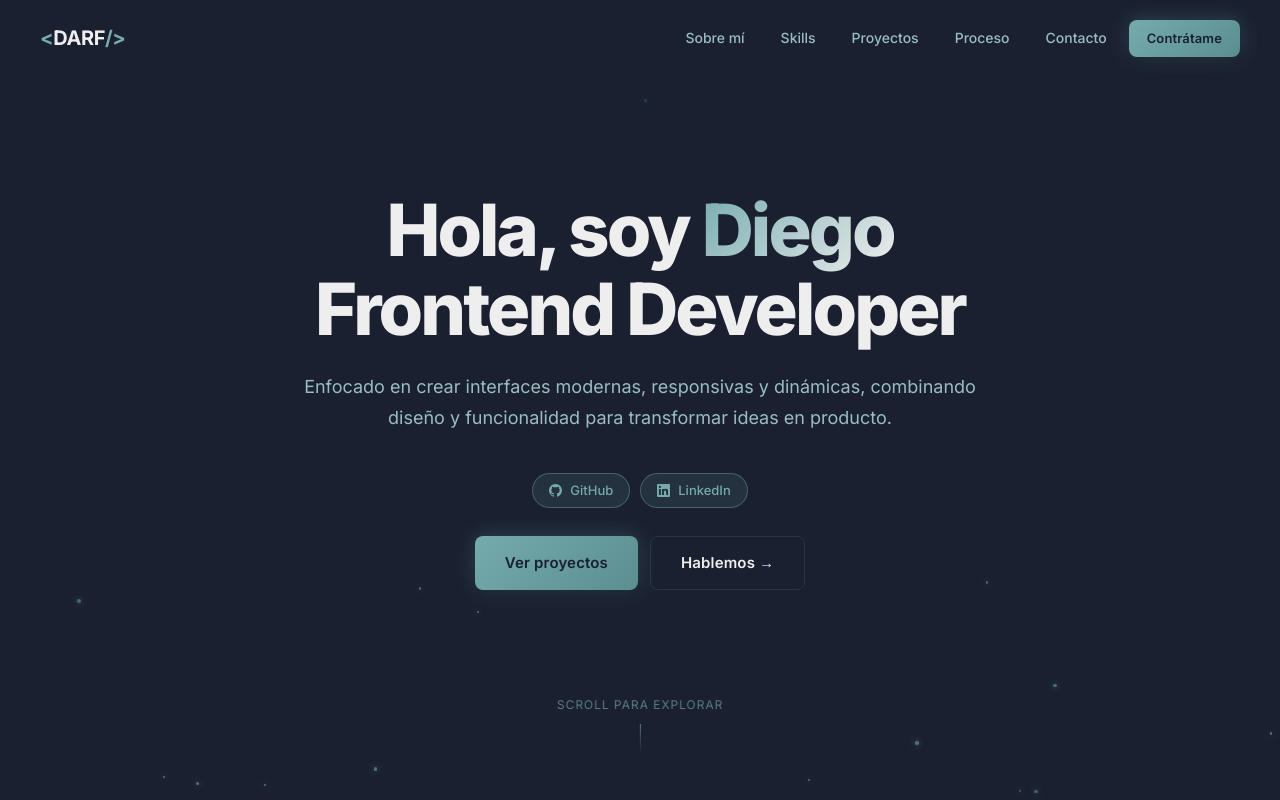
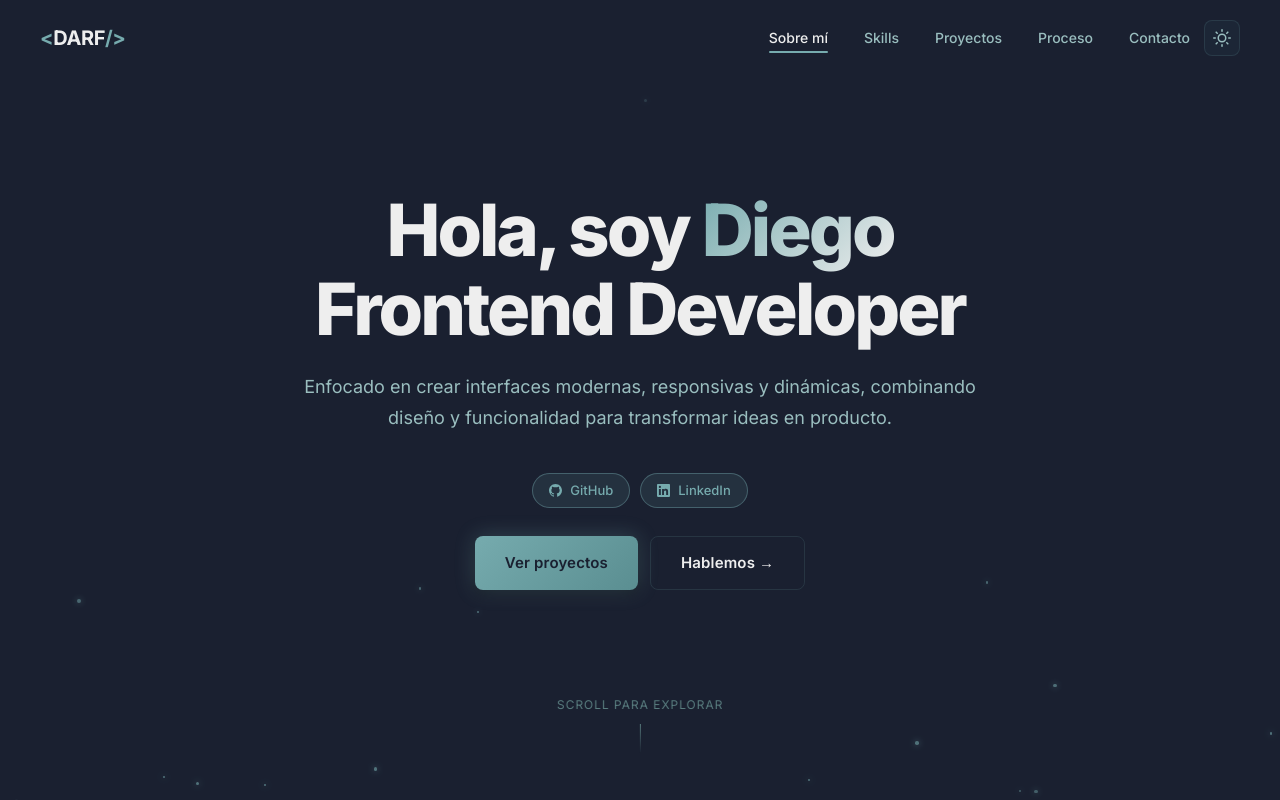
Before and after one commit to diegoAlexandre17/portfolio, a React (Vite) app: page / in a window 1280 px wide. Shown: the top 800 px of the page. Built offline with nearby package versions, Linux system fonts and the light colour scheme.

Commit message:
add dark mode button

```diff
--- a/src/App.css
+++ b/src/App.css
@@ -170,7 +170,7 @@
 }
 
 .navbar--scrolled {
-  background: rgba(26, 32, 48, 0.92);
+  background: var(--navbar-bg-scrolled);
   backdrop-filter: blur(20px);
   -webkit-backdrop-filter: blur(20px);
   border-bottom: 1px solid var(--border);
@@ -193,6 +193,7 @@
   display: flex;
   align-items: center;
   gap: 8px;
+  margin-left: auto;
 }
 
 .nav-link {
@@ -202,12 +203,60 @@
   text-decoration: none;
   padding: 6px 14px;
   border-radius: var(--radius-sm);
-  transition: all var(--transition);
+  transition: color var(--transition);
+  position: relative;
+}
+
+.nav-link::after {
+  content: '';
+  position: absolute;
+  bottom: 2px;
+  left: 14px;
+  right: 14px;
+  height: 2px;
+  background: var(--accent);
+  border-radius: 1px;
+  transform: scaleX(0);
+  transition: transform var(--transition);
 }
 
 .nav-link:hover {
   color: var(--text-bright);
-  background: var(--surface-hover);
+}
+
+.nav-link:hover::after,
+.nav-link--active::after {
+  transform: scaleX(1);
+}
+
+.nav-link--active {
+  color: var(--text-bright);
+}
+
+.nav-end {
+  display: flex;
+  align-items: center;
+  gap: 8px;
+}
+
+.theme-toggle {
+  display: flex;
+  align-items: center;
+  justify-content: center;
+  width: 36px;
+  height: 36px;
+  border-radius: var(--radius-sm);
+  background: var(--surface);
+  border: 1px solid var(--border);
+  color: var(--text);
+  cursor: pointer;
+  transition: all var(--transition);
+}
+
+.theme-toggle:hover {
+  border-color: var(--border-accent);
+  color: var(--accent);
+  background: var(--accent-dim);
 }
 
 .hamburger {
@@ -259,7 +308,7 @@
     flex-direction: column;
     align-items: flex-start;
     padding: 80px 24px 32px;
-    background: rgba(31, 45, 61, 0.98);
+    background: var(--nav-mobile-bg);
     backdrop-filter: blur(20px);
     border-left: 1px solid var(--border);
     transition: right 0.3s ease;
--- a/src/App.tsx
+++ b/src/App.tsx
@@ -1,3 +1,4 @@
+import { useState, useLayoutEffect } from 'react'
 import './App.css'
 import Navbar   from './components/Navbar'
 import Hero     from './components/Hero'
@@ -9,9 +10,20 @@ import Contact  from './components/Contact'
 import Footer   from './components/Footer'
 
 export default function App() {
+  const [theme, setTheme] = useState<'dark' | 'light'>(() => {
+    return (localStorage.getItem('theme') as 'dark' | 'light') || 'dark'
+  })
+
+  useLayoutEffect(() => {
+    document.documentElement.setAttribute('data-theme', theme)
+    localStorage.setItem('theme', theme)
+  }, [theme])
+
+  const toggleTheme = () => setTheme(t => t === 'dark' ? 'light' : 'dark')
+
   return (
     <>
-      <Navbar />
+      <Navbar theme={theme} onToggleTheme={toggleTheme} />
       <Hero />
       <About />
       <Skills />
--- /dev/null
+++ b/src/assets/icons/MoonIcon.tsx
@@ -0,0 +1,17 @@
+export function MoonIcon() {
+  return (
+    <svg
+      width="18"
+      height="18"
+      viewBox="0 0 24 24"
+      fill="none"
+      stroke="currentColor"
+      strokeWidth="2"
+      strokeLinecap="round"
+      strokeLinejoin="round"
+      aria-hidden="true"
+    >
+      <path d="M21 12.79A9 9 0 1 1 11.21 3 7 7 0 0 0 21 12.79z"/>
+    </svg>
+  )
+}
--- /dev/null
+++ b/src/assets/icons/SunIcon.tsx
@@ -0,0 +1,25 @@
+export function SunIcon() {
+  return (
+    <svg
+      width="18"
+      height="18"
+      viewBox="0 0 24 24"
+      fill="none"
+      stroke="currentColor"
+      strokeWidth="2"
+      strokeLinecap="round"
+      strokeLinejoin="round"
+      aria-hidden="true"
+    >
+      <circle cx="12" cy="12" r="5"/>
+      <line x1="12" y1="1" x2="12" y2="3"/>
+      <line x1="12" y1="21" x2="12" y2="23"/>
+      <line x1="4.22" y1="4.22" x2="5.64" y2="5.64"/>
+      <line x1="18.36" y1="18.36" x2="19.78" y2="19.78"/>
+      <line x1="1" y1="12" x2="3" y2="12"/>
+      <line x1="21" y1="12" x2="23" y2="12"/>
+      <line x1="4.22" y1="19.78" x2="5.64" y2="18.36"/>
+      <line x1="18.36" y1="5.64" x2="19.78" y2="4.22"/>
+    </svg>
+  )
+}
--- a/src/components/Navbar.tsx
+++ b/src/components/Navbar.tsx
@@ -1,14 +1,36 @@
 import { useState, useEffect } from 'react'
 import { NAV_LINKS } from '../data'
+import { SunIcon } from '../assets/icons/SunIcon'
+import { MoonIcon } from '../assets/icons/MoonIcon'
 
-export default function Navbar() {
+interface NavbarProps {
+  theme: 'dark' | 'light'
+  onToggleTheme: () => void
+}
+
+export default function Navbar({ theme, onToggleTheme }: NavbarProps) {
   const [menuOpen, setMenuOpen] = useState(false)
   const [scrolled, setScrolled] = useState(false)
+  const [activeSection, setActiveSection] = useState('')
 
   useEffect(() => {
     const handleScroll = () => setScrolled(window.scrollY > 30)
     window.addEventListener('scroll', handleScroll, { passive: true })
     return () => window.removeEventListener('scroll', handleScroll)
+  }, [])
+
+  useEffect(() => {
+    const sections = NAV_LINKS.map(l => document.querySelector(l.href)).filter(Boolean) as Element[]
+    const observer = new IntersectionObserver(
+      entries => {
+        entries.forEach(entry => {
+          if (entry.isIntersecting) setActiveSection('#' + entry.target.id)
+        })
+      },
+      { rootMargin: '-45% 0px -45% 0px' }
+    )
+    sections.forEach(s => observer.observe(s))
+    return () => observer.disconnect()
   }, [])
 
   return (
@@ -24,16 +46,22 @@ export default function Navbar() {
           <a
             key={l.href}
             href={l.href}
-            className="nav-link"
+            className={`nav-link${activeSection === l.href ? ' nav-link--active' : ''}`}
             onClick={() => setMenuOpen(false)}
           >
             {l.label}
           </a>
         ))}
-        <a href="#contact" className="btn btn--sm" onClick={() => setMenuOpen(false)}>
-          Contrátame
-        </a>
       </nav>
+
+      <div className="nav-end">
+        <button
+          className="theme-toggle"
+          onClick={onToggleTheme}
+          aria-label={theme === 'dark' ? 'Cambiar a modo claro' : 'Cambiar a modo oscuro'}
+        >
+          {theme === 'dark' ? <SunIcon /> : <MoonIcon />}
+        </button>
 
         <button
           className={`hamburger${menuOpen ? ' hamburger--open' : ''}`}
@@ -43,6 +71,7 @@ export default function Navbar() {
         >
           <span /><span /><span />
         </button>
+      </div>
     </header>
   )
 }
--- a/src/index.css
+++ b/src/index.css
@@ -6,10 +6,10 @@
 
 :root {
   /* ── Palette ──────────────────────────────────────── */
-  --charcoal: #1a2030;   /* darkest — main background      */
-  --dark:     #1f2d3d;   /* dark blue — alt sections       */
-  --teal:     #76ABAE;   /* soft teal — accent / pop color */
-  --light:    #EEEEEE;   /* near-white — headings & text   */
+  --charcoal: #1a2030;
+  --dark:     #1f2d3d;
+  --teal:     #76ABAE;
+  --light:    #EEEEEE;
 
   /* ── Backgrounds ──────────────────────────────────── */
   --bg:     #1a2030;
@@ -34,6 +34,10 @@
   --text-bright: #EEEEEE;
   --text-dim:    #5a7e80;
 
+  /* ── Navbar ───────────────────────────────────────── */
+  --navbar-bg-scrolled: rgba(26, 32, 48, 0.92);
+  --nav-mobile-bg:      rgba(31, 45, 61, 0.98);
+
   --font: 'Inter', system-ui, sans-serif;
 
   --radius:    14px;
@@ -46,6 +50,32 @@
   --transition: 0.2s ease;
 }
 
+[data-theme="light"] {
+  --bg:     #f0f4f8;
+  --bg-alt: #e2e8f0;
+
+  --surface:       rgba(255, 255, 255, 0.65);
+  --surface-hover: rgba(255, 255, 255, 0.95);
+
+  --border:        rgba(118, 171, 174, 0.2);
+  --border-accent: rgba(118, 171, 174, 0.5);
+
+  --accent:      #4d8f92;
+  --accent-2:    #1a2030;
+  --accent-dim:  rgba(77, 143, 146, 0.12);
+  --accent-glow: rgba(77, 143, 146, 0.08);
+
+  --text:        #3a5a6a;
+  --text-bright: #1a2030;
+  --text-dim:    #7a9ea0;
+
+  --navbar-bg-scrolled: rgba(240, 244, 248, 0.92);
+  --nav-mobile-bg:      rgba(240, 244, 248, 0.98);
+
+  --shadow-glow: 0 0 40px rgba(77, 143, 146, 0.12);
+  --shadow-card: 0 4px 24px rgba(0, 0, 0, 0.08);
+}
+
 html {
   scroll-behavior: smooth;
 }
@@ -54,6 +84,7 @@ body {
   font-family: var(--font);
   background: var(--bg);
   color: var(--text);
+  transition: background-color 0.3s ease, color 0.3s ease;
   font-size: 16px;
   line-height: 1.6;
   -webkit-font-smoothing: antialiased;
```
Lines whose indentation alone changed are shown as unchanged.
